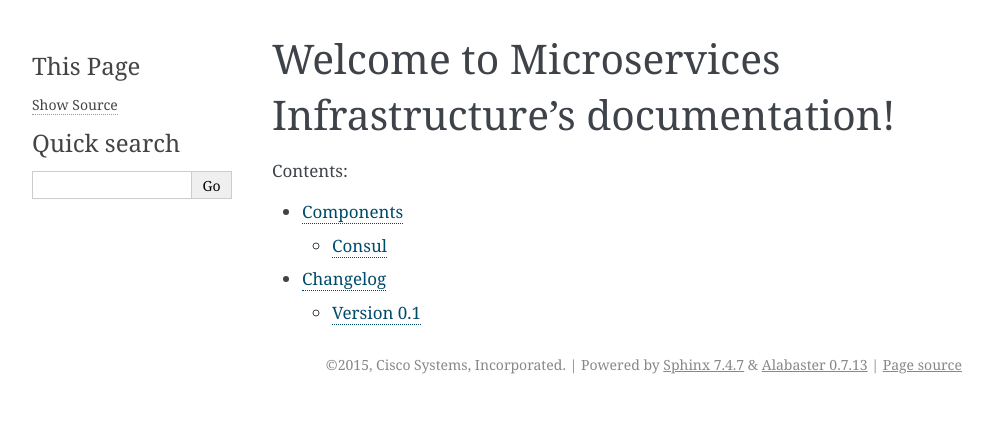
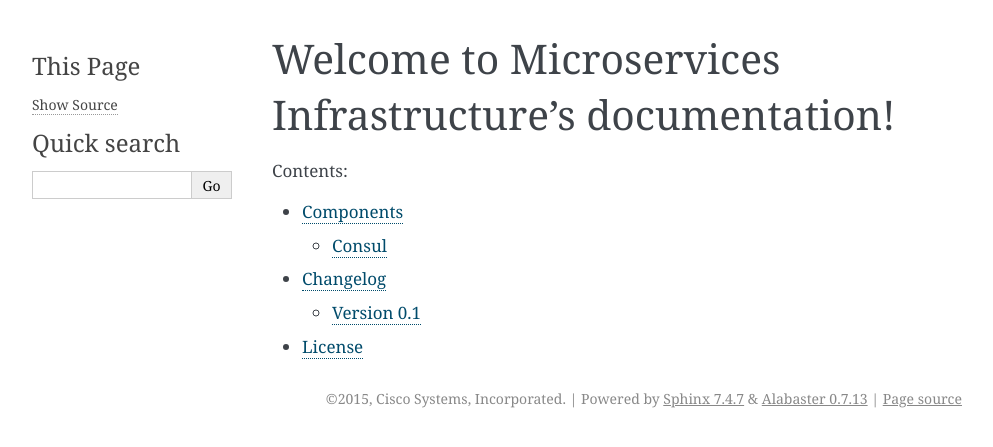
Before and after one commit to mantl/mantl, a Sphinx documentation site: the page built from docs/index.rst, in a window 1280 px wide. Shown: the top 447 px of the page, without its empty margins (148-1141 px from the left). Built offline with Sphinx 7.4.7, drawn with Linux system fonts in a browser that asks for light colours.

Commit message:
docs: add license page

```diff
--- a/docs/index.rst
+++ b/docs/index.rst
@@ -13,3 +13,4 @@ Contents:
 
    components/index.rst
    changelog.rst
+   license.rst
--- /dev/null
+++ b/docs/license.rst
@@ -0,0 +1,4 @@
+License
+=======
+
+.. include:: ../LICENSE
```
